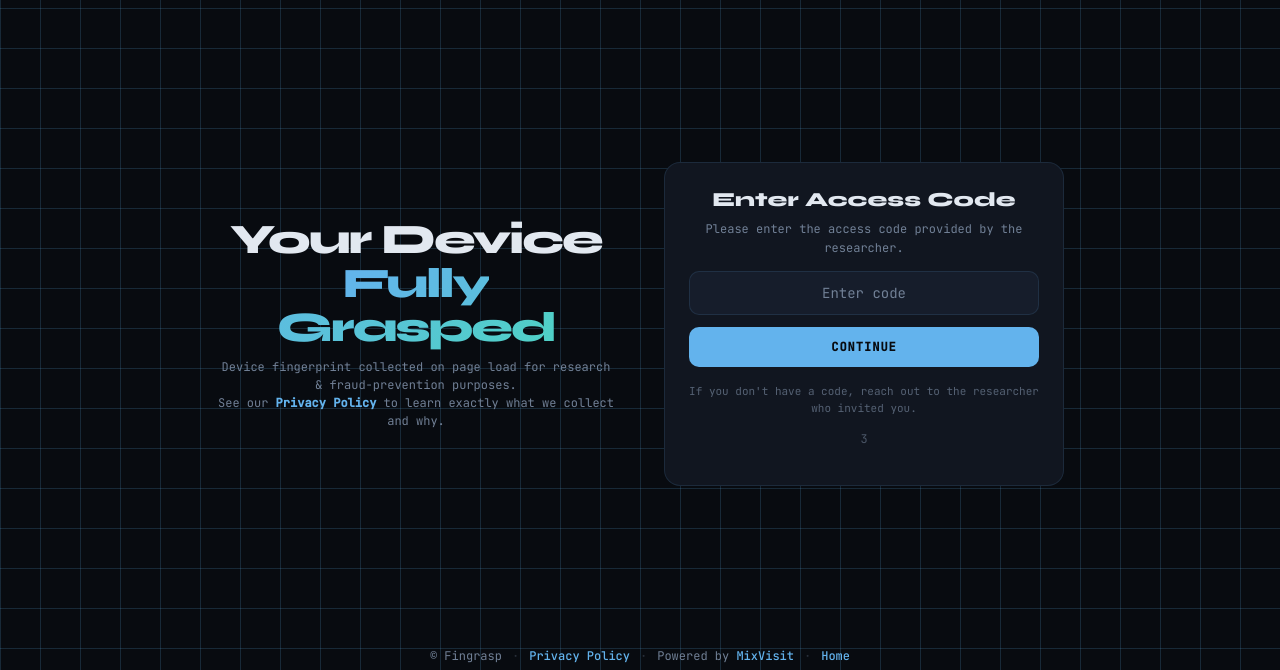
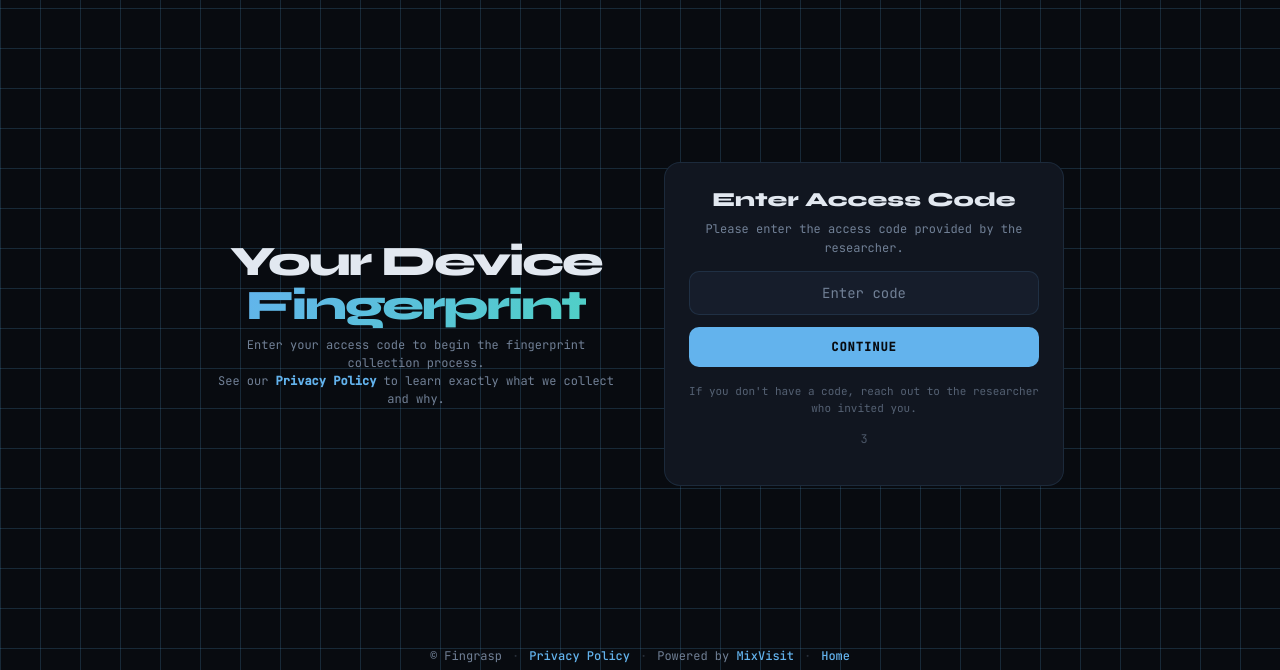
Before and after one commit to KrAsH-CoD3/Fingrasp, a Python web app: template templates/index.html in a window 1280 px wide. Shown: the part 72-742 px from the top of the page. Run offline with Jinja, Linux system fonts and the light colour scheme; the template is opened without the code that fills it, so the values that code supplies are empty.

Commit message:
feat(ui): toggle hero message on fingerprint collection

```diff
--- a/static/js/home.js
+++ b/static/js/home.js
@@ -220,6 +220,8 @@ function renderUI(payload) {
     const section = document.getElementById('fpSection');
     const outerHe = document.getElementById('fpOuterHeader');
     const codeEntry = document.getElementById('codeEntrySection');
+    const heroWaiting = document.getElementById('heroWaiting');
+    const heroCollected = document.getElementById('heroCollected');
 
     loader.classList.add('hidden');
     if (codeEntry) codeEntry.classList.add('hidden');
@@ -229,6 +231,8 @@ function renderUI(payload) {
         outerHe.classList.remove('hidden');
         outerHe.classList.add('visible');
     }
+    if (heroWaiting) heroWaiting.classList.add('hidden');
+    if (heroCollected) heroCollected.classList.remove('hidden');
     body.innerHTML = '';
 
     const flat = { ...fingerprint };
--- a/templates/index.html
+++ b/templates/index.html
@@ -3,12 +3,17 @@
 {% block content %}
 <!-- Desktop Layout Container (side-by-side for desktop) -->
 <div class="desktop-layout show-code-entry" id="desktopLayout">
-    <!-- Hero Section (always visible on left) -->
-    <div class="hero" id="heroSection">
-        <h1>Your Device<br /><em>Fully Grasped</em></h1>
-        <p>Device fingerprint collected on page load for research &amp; fraud-prevention purposes.<br />See our <a
-                href="/privacy" class="link-privacy">Privacy Policy</a> to learn exactly what we collect and why.</p>
-    </div>
+<!-- Hero Section (always visible on left) -->
+<div class="hero" id="heroSection">
+<div id="heroWaiting">
+<h1>Your Device<br /><em>Fingerprint</em></h1>
+<p>Enter your access code to begin the fingerprint collection process.<br />See our <a href="/privacy" class="link-privacy">Privacy Policy</a> to learn exactly what we collect and why.</p>
+</div>
+<div id="heroCollected" class="hidden">
+<h1>Your Device<br /><em>Fully Grasped</em></h1>
+<p>Device fingerprint collected for research &amp; fraud-prevention purposes.<br />See our <a href="/privacy" class="link-privacy">Privacy Policy</a> to learn exactly what we collect and why.</p>
+</div>
+</div>
 
     <!-- Right Panel (Code Entry or Fingerprint) -->
     <div class="right-panel" id="rightPanel">
```
Lines whose indentation alone changed are shown as unchanged.
